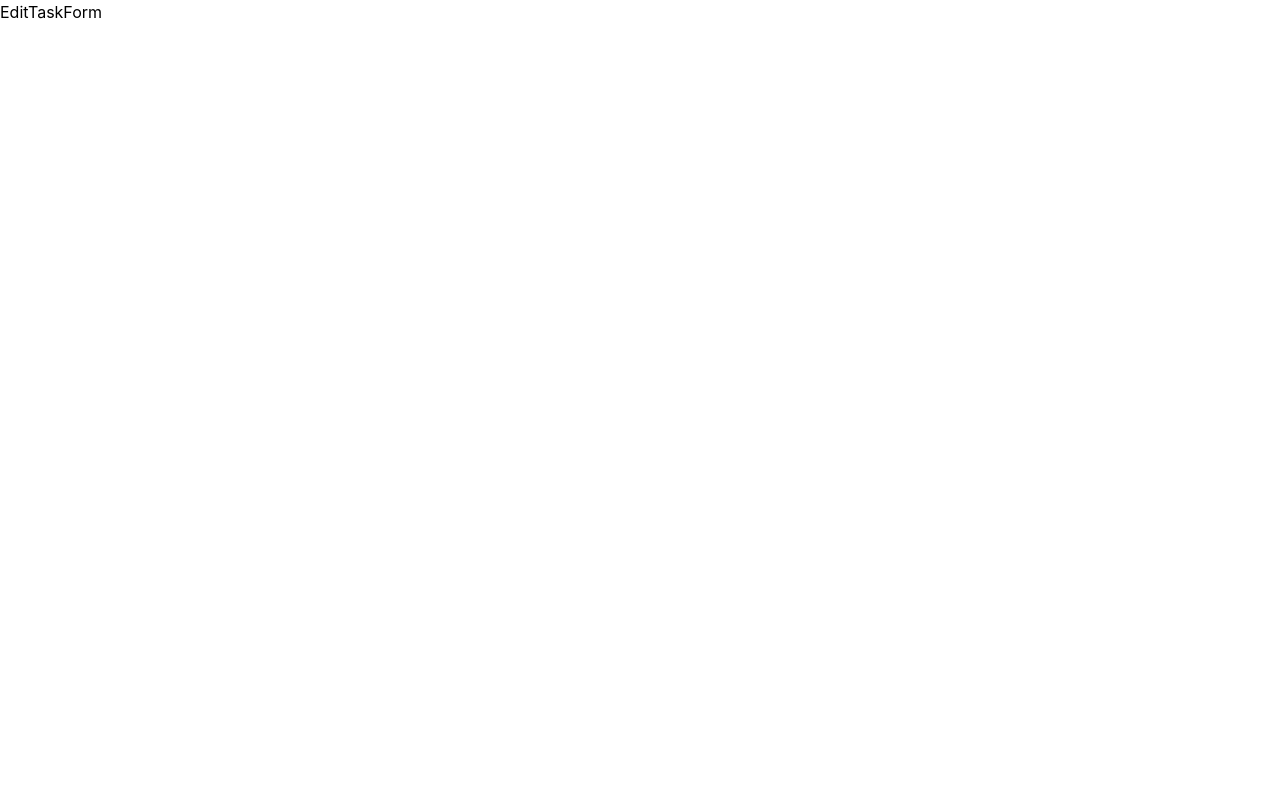
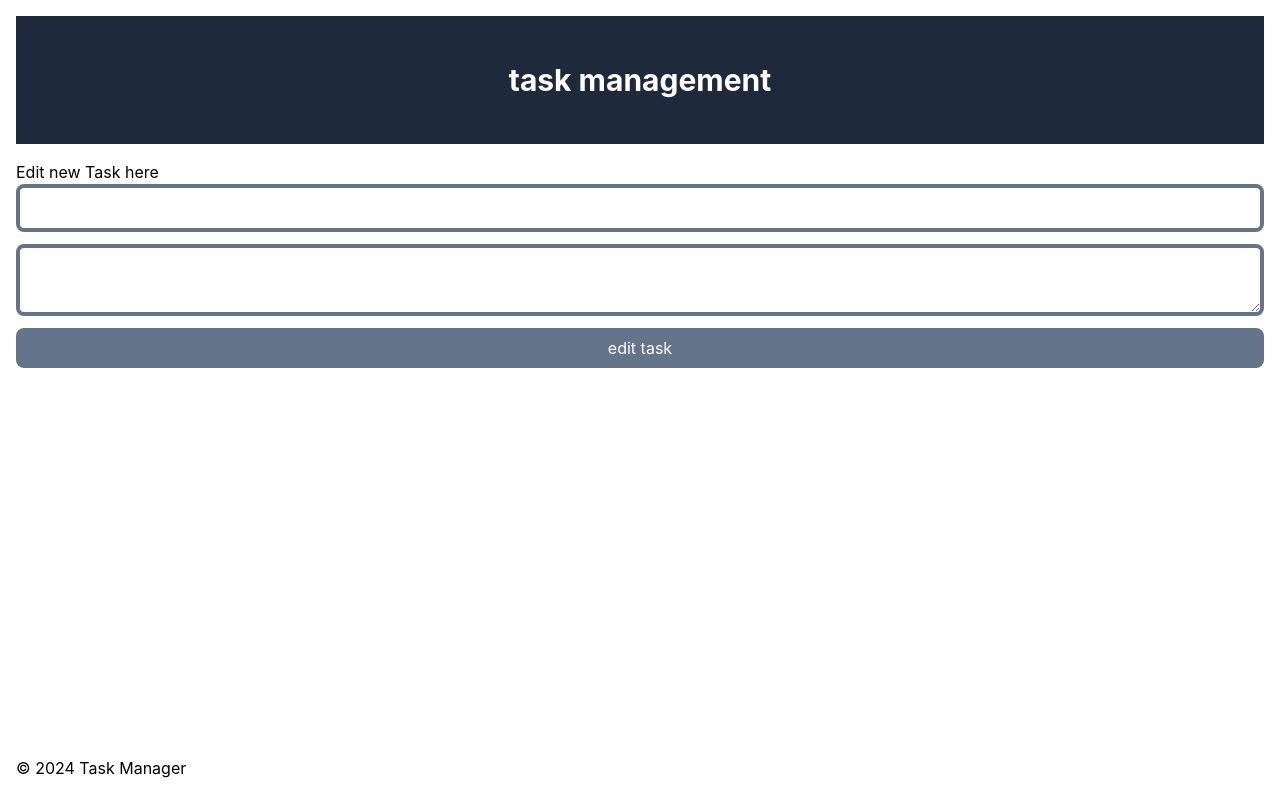
Before and after one commit to Yasaman-k/task-management, a React (Create React App) app: page /task/1 in a window 1280 px wide. Built offline with nearby package versions, Linux system fonts and the light colour scheme; no server answers.

Commit message:
feat: edit tasks functions

```diff
--- /dev/null
+++ b/src/components/layout/index.tsx
@@ -0,0 +1,26 @@
+import React from 'react';
+import { staticText } from '../../staticText';
+
+interface TaskPageProps {
+    children?: React.ReactNode; // Specify that it can receive children
+}
+const Layout: React.FC<TaskPageProps> = ({ children }) => {
+    return (
+        <div className='p-4 space-y-4'>
+            <header className='bg-slate-800 flex justify-center h-32 p-2'>
+                <h1 className="text-3xl font-bold text-cen self-center text-white">{staticText.title}</h1>
+            </header>
+
+            {/* Outlet is where the child routes are rendered */}
+            <main className='w-full container mx-auto'>
+                {children}
+            </main>
+
+            <footer>
+                <p>© 2024 Task Manager</p>
+            </footer>
+        </div>
+    );
+};
+
+export default Layout;
--- a/src/features/task/EditTaskForm.tsx
+++ b/src/features/task/EditTaskForm.tsx
@@ -1,8 +1,70 @@
-import React from 'react'
+import { FormEvent, useEffect, useState } from "react";
+import { selectTaskById, stateEditTask, stateGetTaskById } from "./tasksSlice";
+import { useDispatch, useSelector } from "react-redux";
+import Layout from "../../components/layout";
+import { useParams } from "react-router-dom";
 
 const EditTaskForm = () => {
+    const [formData, setFormData] = useState<TaskType | any>();
+    const dispatch = useDispatch<any>()
+
+
+    const task = useSelector(selectTaskById)
+    const param = useParams();
+
+    useEffect(() => {
+        if (param.id) {
+            dispatch(stateGetTaskById(Number(param.id)));
+        }
+    }, [dispatch]);
+
+
+    const handleChange = (value: any, name: string) => {
+        setFormData({
+            ...formData,
+            [name]: value,
+        });
+    };
+
+
+    const handleSubmit = (e: FormEvent) => {
+        e.preventDefault()
+        if (!formData) {
+            dispatch(
+                stateEditTask(
+                    {
+                        id: Number(param.id),
+                        task: task
+                    }
+                )
+            )
+        }
+        else {
+            const body = Object.assign(formData)
+            dispatch(
+                stateEditTask(
+                    {
+                        id: Number(param.id),
+                        task: body
+                    }
+                )
+            )
+        }
+    }
+
     return (
-        <div>EditTaskForm</div>
+        <Layout>
+            <div className=''>
+                <h2>Edit new Task here</h2>
+                <form onSubmit={handleSubmit}>
+                    <div className='flex flex-col space-y-3'>
+                        <input required autoComplete="off" type={'text'} defaultValue={task.title} name={'title'} onChange={(e) => handleChange(e.target.value, 'title')} />
+                        <textarea required name={'description'} defaultValue={task.description} onChange={(e) => handleChange(e.target.value, 'description')} />
+                        <button type="submit">edit task </button>
+                    </div>
+                </form>
+            </div>
+        </Layout>
     )
 }
 
--- a/src/features/task/tasksList.tsx
+++ b/src/features/task/tasksList.tsx
@@ -1,6 +1,6 @@
 import React, { useEffect, useState } from 'react';
 import { useDispatch, useSelector } from 'react-redux';
-import { apiDeleteTask, apiEditTask, fetchTasks, selectAllTasks } from './tasksSlice';
+import { apiDeleteTask, fetchTasks, selectAllTasks } from './tasksSlice';
 import { AppDispatch } from '../../app/store'; // Import the AppDispatch type
 import { useNavigate } from 'react-router-dom';
 
@@ -15,6 +15,8 @@ const TasksList: React.FC = () => {
 
     const deleteTask = (id: number) => {
         dispatch(apiDeleteTask(id));
+        navigate('/')
+        // upadate page
     }
 
     const renderedTasks = tasks?.tasks.map((task: TaskType) => (
@@ -23,8 +25,8 @@ const TasksList: React.FC = () => {
                 <input className='w-10' type='checkbox' defaultChecked={task.completed} />
 
                 <div className='w-full md:w-[calc(100%-10rem)] ' style={{ overflowWrap: 'anywhere' }} >
-                    <p > {task.title} </p>
-                    <p className='break-words'> {task.description}</p>
+                    <p style={{ overflowWrap: 'anywhere' }} > {task.title} </p>
+                    <p style={{ overflowWrap: 'anywhere' }} > {task.description}</p>
                 </div>
 
             </div>
--- a/src/features/task/tasksSlice.ts
+++ b/src/features/task/tasksSlice.ts
@@ -1,9 +1,10 @@
 import { createSlice, createAsyncThunk, PayloadAction } from '@reduxjs/toolkit';
-import { createTask, deleteTask, getAllTasks, updateTask } from '../../utils/api';
+import { createTask, deleteTask, fetchTaskById, getAllTasks, updateTask } from '../../utils/api';
 
 // Define the initial state correctly
 interface TaskState {
   tasks: TaskType[];
+  taskById: TaskType;
   status: 'idle' | 'loading' | 'succeeded' | 'failed';
 }
 
@@ -15,6 +16,12 @@ interface EditTaskPayload {
 
 const initialState: TaskState = {
   tasks: [],
+  taskById: {
+    id: 0,
+    title: '',
+    description: '',
+    completed: false,
+  },
   status: 'idle',
 };
 
@@ -43,13 +50,19 @@ export const apiDeleteTask = createAsyncThunk(
 );
 
 // Action to edit a task
-export const apiEditTask = createAsyncThunk(
-  'tasks/apiEditTask', // Action type
+export const stateEditTask = createAsyncThunk(
+  'tasks/stateEditTask', // Action type
   async ({ id, task }: EditTaskPayload) => {
     const response = await updateTask(id, task); // Assuming addTask is your API function to create a task
     return response; // The response returned by the API
   },
 );
+
+// to get task by id
+export const stateGetTaskById = createAsyncThunk('tasks/stateGetTaskById', async (id: number) => {
+  const task = await fetchTaskById(id); // Make sure this function returns the expected shape
+  return task; // Adjust this based on the API response
+});
 
 export const taskSlice = createSlice({
   name: 'tasks',
@@ -84,8 +97,21 @@ export const taskSlice = createSlice({
         state.status = 'failed';
         console.error('failed to fetch tasks', action.error.message);
       })
+      .addCase(stateGetTaskById.fulfilled, (state, action) => {
+        state.status = 'succeeded';
+        state.taskById = action.payload;
+      })
       .addCase(addNewTask.fulfilled, (state, action: PayloadAction<TaskType>) => {
         state.tasks.push(action.payload);
+      })
+      .addCase(stateEditTask.fulfilled, (state, action: PayloadAction<TaskType>) => {
+        const index = state.tasks.findIndex((task) => task.id === action.payload.id);
+        if (index !== -1) {
+          state.tasks[index] = { ...state.tasks[index], ...action.payload };
+        }
+      })
+      .addCase(apiDeleteTask.fulfilled, (state, action: PayloadAction<number>) => {
+        state.tasks = state.tasks.filter((task) => task.id !== action.payload);
       });
   },
 });
@@ -93,6 +119,8 @@ export const taskSlice = createSlice({
 // get all tasks
 export const selectAllTasks = (state: any) => state.tasks;
 
+export const selectTaskById = (state: any) => state.tasks.taskById;
+
 export const { taskAdded } = taskSlice.actions;
 
 export default taskSlice.reducer;
--- a/src/index.css
+++ b/src/index.css
@@ -23,3 +23,9 @@ textarea {
 button {
   @apply bg-slate-500 rounded-lg p-2 text-white hover:bg-slate-400;
 }
+
+footer {
+  bottom: 0;
+  position: absolute;
+  padding: 20px 0;
+}
--- a/src/pages/home.tsx
+++ b/src/pages/home.tsx
@@ -1,19 +1,16 @@
 import TaskList from '../features/task/tasksList';
-import { staticText } from '../staticText';
+
 import AddTaskForm from '../features/task/AddTaskForm';
+import Layout from '../components/layout';
 
 const Home = () => {
     return (
-        <div className=" p-4 space-y-4 ">
-            <header className='bg-slate-800 flex justify-center h-32 p-2'>
-                <h1 className="text-3xl font-bold text-cen self-center text-white">{staticText.title}</h1>
-            </header>
 
-            <main className='w-full container  mx-auto'>
-                <AddTaskForm />
-                <TaskList />
-            </main>
-        </div>
+        <Layout>
+            <AddTaskForm />
+            <TaskList />
+        </Layout>
+
     )
 }
 
--- a/src/utils/api.ts
+++ b/src/utils/api.ts
@@ -37,7 +37,7 @@ export const createTask = async (taskData: Omit<TaskType, 'id'>) => {
 
 // Function to delete a task
 export const deleteTask = async (taskId: number) => {
-  const response = await fetch(`${BASE_URL}/${taskId}`, {
+  const response = await fetch(`${BASE_URL}/api/task/${taskId}/`, {
     method: 'DELETE',
   });
 
@@ -50,8 +50,10 @@ export const deleteTask = async (taskId: number) => {
 
 // Function to update a task
 export const updateTask = async (taskId: number, taskData: TaskType) => {
+  //  console.log(taskId);
+
   const response = await fetch(`${BASE_URL}/api/tasks/${taskId}/`, {
-    method: 'PUT',
+    method: 'PATCH',
     headers: {
       'Content-Type': 'application/json',
     },
@@ -64,3 +66,20 @@ export const updateTask = async (taskId: number, taskData: TaskType) => {
 
   return await response.json();
 };
+
+// Function to get a task by id
+export const fetchTaskById = async (taskId: number) => {
+  const response = await fetch(`${BASE_URL}/api/tasks/${taskId}/`, {
+    method: 'GET',
+    headers: {
+      'Content-Type': 'application/json',
+    },
+  });
+
+  if (!response.ok) {
+    throw new Error('Failed to get task by id');
+  }
+
+  const task = await response.json();
+  return task;
+};
```
